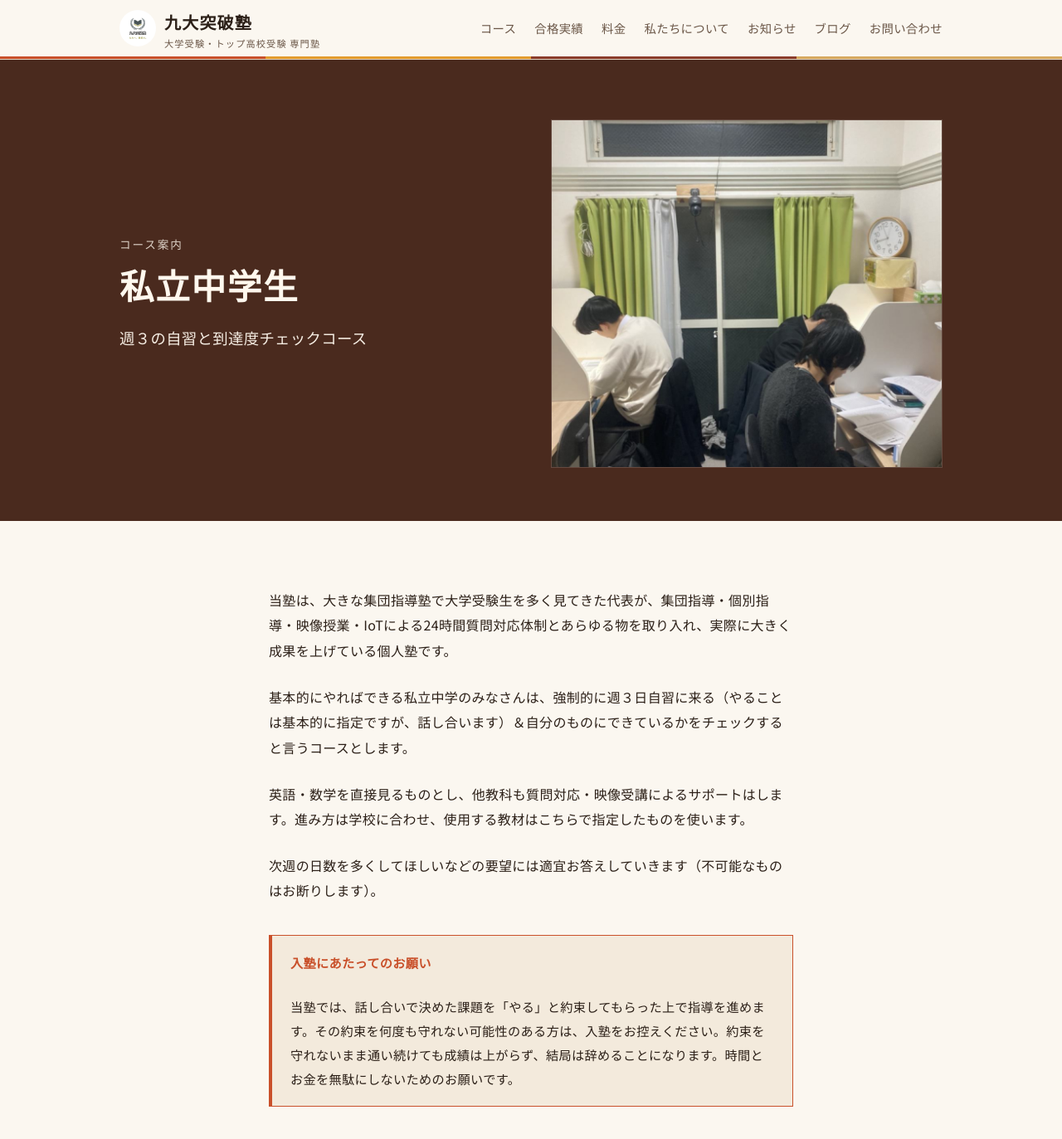
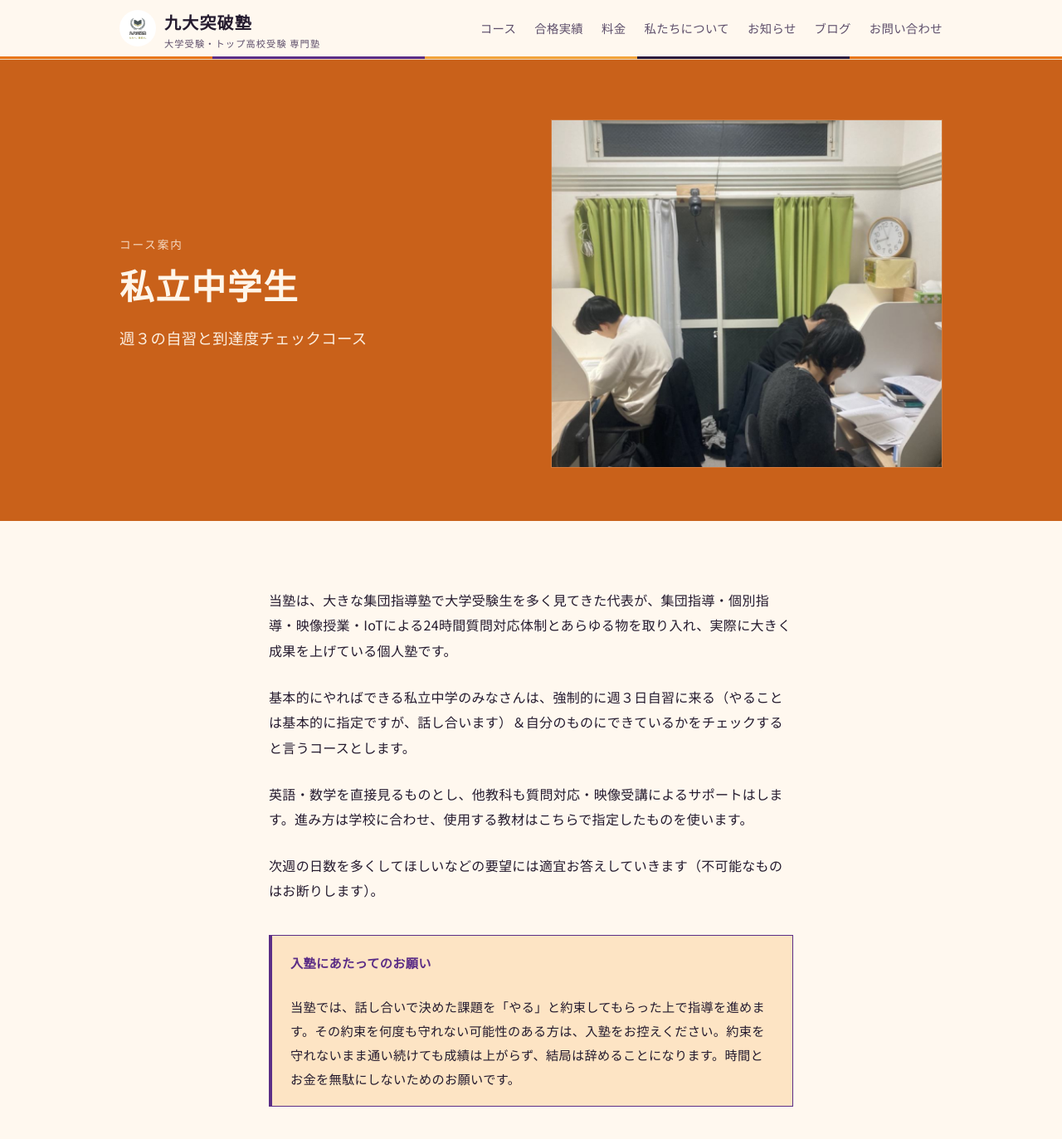
Before and after one commit to kyutotsujuku-collab/kyudai-top, a Jekyll site: the page chugaku-shiritsu/index.html, which Jekyll copies as it is, in a window 1280 px wide and 1400 px high. Shown: the top 1373 px of the window at 83% size. Built offline with Jekyll 4.4.1, drawn with Linux system fonts in a browser that asks for light colours.

Commit message:
ハロウィン配色（共通CSS）

```diff
--- a/assets/site.css
+++ b/assets/site.css
@@ -1,12 +1,12 @@
-:root{--bg:#FBF7F0;--bg2:#F3EADC;--ink:#2B1F17;--ink2:#6B5748;--line:#E0D3C1;--navy:#4A2A1E;--navy-ink:#FFF8EE;--seal:#C9502A}
-@media (prefers-color-scheme:dark){:root:not([data-theme="light"]){--bg:#1B1512;--bg2:#241C17;--ink:#F1E8DC;--ink2:#BDAA98;--line:#3A2E26;--navy:#2A1710;--navy-ink:#F1E8DC;--seal:#E4683C}}
+:root{--bg:#FFF8EF;--bg2:#FDE4C4;--ink:#241A2E;--ink2:#5E4F6B;--line:#EBD5B8;--navy:#C9611A;--navy-ink:#FFF6EA;--seal:#5B2D86}
+@media (prefers-color-scheme:dark){:root:not([data-theme="light"]){--bg:#17111F;--bg2:#211829;--ink:#F5EBDD;--ink2:#C3B2CF;--line:#372A41;--navy:#9E4A10;--navy-ink:#FFF6EA;--seal:#9B6BC8}}
 *{box-sizing:border-box;margin:0;padding:0}
 body{background:var(--bg);color:var(--ink);font-family:"Noto Sans JP",system-ui,sans-serif;font-size:16px;line-height:1.9;letter-spacing:.02em;-webkit-font-smoothing:antialiased}
 img{max-width:100%;display:block}a{color:inherit}
 h1,h2,h3{font-family:"Noto Serif JP","Hiragino Mincho ProN",serif;font-weight:700;line-height:1.4;letter-spacing:.04em}
 .wrap{max-width:1040px;margin:0 auto;padding:0 24px}.narrow{max-width:680px;margin:0 auto}
 header{position:sticky;top:0;z-index:10;background:var(--bg);border-bottom:1px solid var(--line)}
-header::after{content:"";display:block;height:3px;background:linear-gradient(90deg,#C9502A 0 25%,#E39B2D 25% 50%,#8A3B2A 50% 75%,#D7A95F 75% 100%)}
+header::after{content:"";display:block;height:3px;background:linear-gradient(90deg,#E8761B 0 20%,#5B2D86 20% 40%,#F2A33A 40% 60%,#2B1B3D 60% 80%,#E8761B 80% 100%)}
 .hd{display:flex;align-items:center;justify-content:space-between;height:68px}
 .brand{display:flex;align-items:center;gap:10px;font-family:"Noto Serif JP",serif;font-weight:700;font-size:1.25rem;text-decoration:none;letter-spacing:.06em}
 .brand img{width:44px;height:44px;border-radius:50%;object-fit:cover}
@@ -58,8 +58,8 @@ nav a{position:relative}
 nav > ul > li > a::after{content:"";position:absolute;left:0;right:0;bottom:-6px;height:2px;background:var(--seal);transform:scaleX(0);transform-origin:left;transition:transform .3s ease}
 nav > ul > li > a:hover::after,nav > ul > li > a:focus-visible::after{transform:scaleX(1)}
 .target > div,.courses a,.plans .plan,.ways .way,.scene figure img,.gallery figure img,.page-hero img{transition:transform .35s ease,box-shadow .35s ease,border-color .35s ease}
-.target > div:hover,.courses a:hover,.plans .plan:hover,.ways .way:hover{transform:translateY(-4px);box-shadow:0 14px 30px -18px rgba(60,34,22,.35)}
-.scene figure:hover img,.gallery figure:hover img{transform:translateY(-4px);box-shadow:0 18px 36px -20px rgba(60,34,22,.45)}
+.target > div:hover,.courses a:hover,.plans .plan:hover,.ways .way:hover{transform:translateY(-4px);box-shadow:0 14px 30px -18px rgba(43,27,61,.35)}
+.scene figure:hover img,.gallery figure:hover img{transform:translateY(-4px);box-shadow:0 18px 36px -20px rgba(43,27,61,.45)}
 .cta,.btn{transition:transform .25s ease,filter .25s ease,box-shadow .25s ease}
-.cta:hover,.btn:hover{transform:translateY(-2px);box-shadow:0 10px 24px -12px rgba(201,80,42,.6)}
+.cta:hover,.btn:hover{transform:translateY(-2px);box-shadow:0 10px 24px -12px rgba(232,118,27,.6)}
 @media (prefers-reduced-motion:reduce){.reveal{opacity:1;transform:none;transition:none}.hero h1,.hero .lead,.hero .cta,.hero .record{animation:none}}
```
